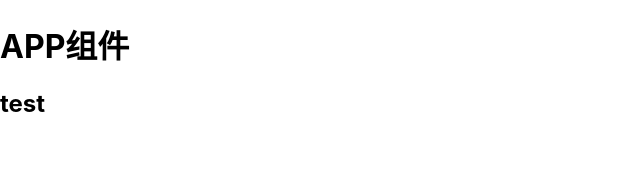
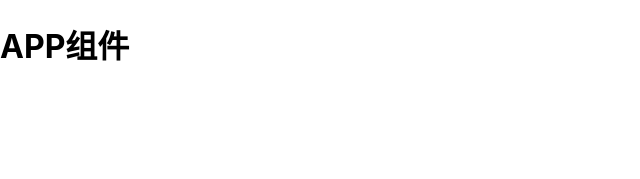
Before and after one commit to Charon416/react-basic, a React (Create React App) app: page / in a window 1280 px wide. Shown: the top 179 px of the page, without its empty margins (0-640 px from the left). Built offline with nearby package versions, Linux system fonts and the light colour scheme.

Commit message:
解决冲突

```diff
--- a/src/App.js
+++ b/src/App.js
@@ -4,7 +4,6 @@ class App extends React.Component {
     return (
       <div className="App">
         <h1>APP组件</h1>
-        <h2>test</h2>
       </div>
     );
   }
```
